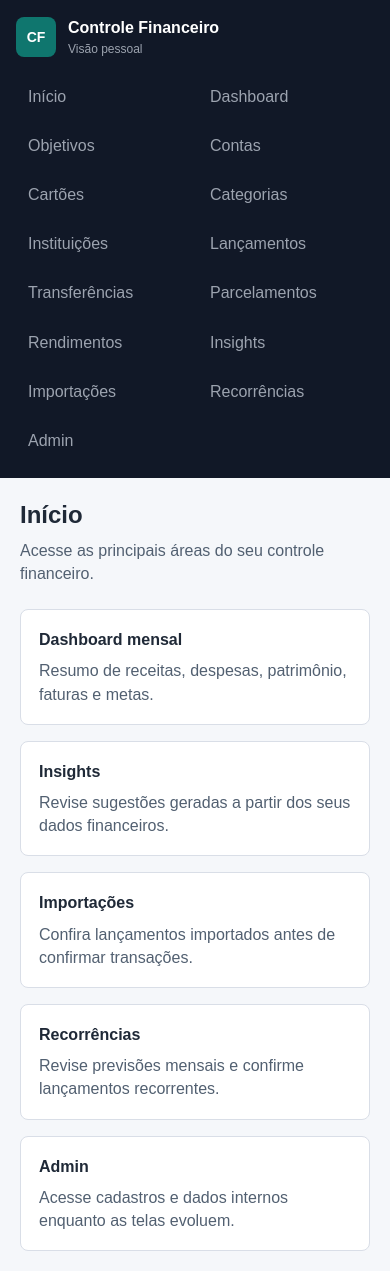
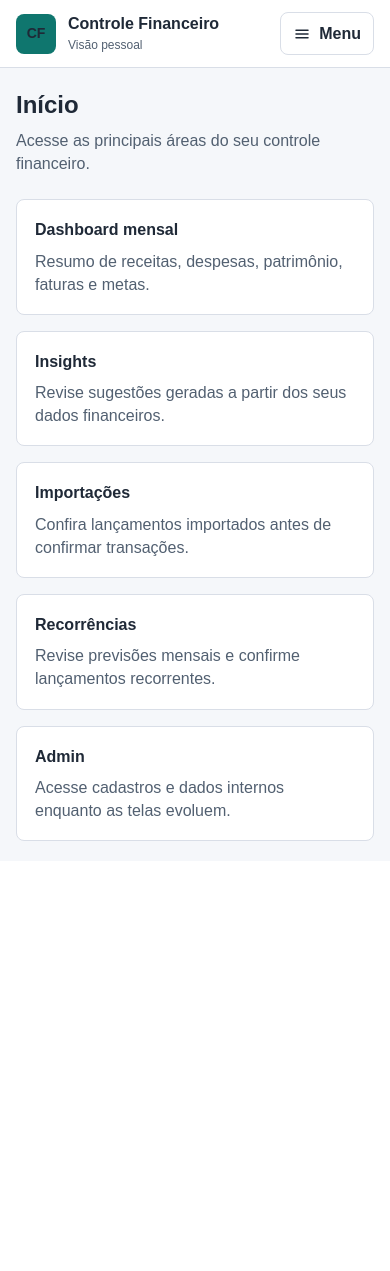
Before and after one commit to Lucassribeiro9/controle-financeiro, a Django app: page / in a window 390 px wide. After the commit the page ends 841 px from the top, so only its background shows below. Run offline with Django 5.2, Linux system fonts and the light colour scheme.

Commit message:
feat(ui): melhora navegacao lateral e mobile

```diff
--- a/static/css/app.css
+++ b/static/css/app.css
@@ -102,16 +102,27 @@ h2 {
     min-height: 100vh;
 }
 
+.mobile-topbar {
+    display: none;
+}
+
 .app-sidebar {
     background: var(--sidebar);
     color: var(--sidebar-active);
+    min-height: 100vh;
     padding: 24px 18px;
+    position: sticky;
+    top: 0;
+}
+
+.app-brand,
+.mobile-brand {
+    align-items: center;
+    display: flex;
+    gap: 12px;
 }
 
 .app-brand {
-    align-items: center;
-    display: flex;
-    gap: 12px;
     margin-bottom: 28px;
 }
 
@@ -128,11 +139,14 @@ h2 {
 }
 
 .app-brand strong,
-.app-brand small {
+.app-brand small,
+.mobile-brand strong,
+.mobile-brand small {
     display: block;
 }
 
-.app-brand small {
+.app-brand small,
+.mobile-brand small {
     color: var(--sidebar-muted);
     font-size: 12px;
     margin-top: 2px;
@@ -140,19 +154,110 @@ h2 {
 
 .app-nav {
     display: grid;
-    gap: 6px;
+    gap: 18px;
 }
 
-.app-nav a {
+.app-nav-group {
+    display: grid;
+    gap: 4px;
+}
+
+.app-nav-group-label {
+    color: var(--sidebar-muted);
+    font-size: 11px;
+    font-weight: 700;
+    letter-spacing: 0.08em;
+    margin: 0 12px 6px;
+    text-transform: uppercase;
+}
+
+.app-nav-group-admin {
+    border-top: 1px solid rgba(255, 255, 255, 0.1);
+    margin-top: 2px;
+    padding-top: 14px;
+}
+
+.app-nav-group-admin .app-nav-link {
+    opacity: 0.78;
+}
+
+.app-nav-link {
+    align-items: center;
     border-radius: var(--radius);
     color: var(--sidebar-muted);
-    display: block;
+    display: flex;
+    gap: 10px;
+    line-height: 1.2;
     padding: 10px 12px;
 }
 
-.app-nav a:hover {
+.app-nav-link:hover,
+.app-nav-link.active {
     background: rgba(255, 255, 255, 0.08);
     color: var(--sidebar-active);
+}
+
+.app-nav-link.active {
+    box-shadow: inset 3px 0 0 var(--accent);
+    font-weight: 700;
+}
+
+.app-nav-link.active .nav-icon {
+    background: rgba(20, 184, 166, 0.16);
+    color: #5eead4;
+}
+
+.nav-icon,
+.menu-icon {
+    align-items: center;
+    display: inline-flex;
+    flex: 0 0 auto;
+    justify-content: center;
+}
+
+.nav-icon {
+    border-radius: 6px;
+    height: 24px;
+    width: 24px;
+}
+
+.nav-icon svg,
+.menu-icon svg {
+    fill: none;
+    height: 18px;
+    stroke: currentColor;
+    stroke-linecap: round;
+    stroke-linejoin: round;
+    stroke-width: 2;
+    width: 18px;
+}
+
+.mobile-menu summary {
+    align-items: center;
+    border: 1px solid var(--line);
+    border-radius: var(--radius);
+    color: var(--text);
+    cursor: pointer;
+    display: inline-flex;
+    font-weight: 700;
+    gap: 8px;
+    list-style: none;
+    min-height: 40px;
+    padding: 9px 12px;
+}
+
+.mobile-menu summary::-webkit-details-marker {
+    display: none;
+}
+
+.mobile-menu summary::marker {
+    content: "";
+}
+
+.mobile-menu[open] summary {
+    background: var(--accent-soft);
+    border-color: rgba(15, 118, 110, 0.3);
+    color: var(--accent);
 }
 
 .app-main {
@@ -806,24 +911,74 @@ h2 {
 }
 
 @media (max-width: 860px) {
+    body {
+        padding-top: 0;
+    }
+
+    .mobile-topbar {
+        align-items: center;
+        background: var(--surface);
+        border-bottom: 1px solid var(--line);
+        display: flex;
+        gap: 12px;
+        justify-content: space-between;
+        min-height: 64px;
+        padding: 12px 16px;
+        position: sticky;
+        top: 0;
+        z-index: 15;
+    }
+
+    .mobile-brand {
+        color: var(--text);
+        min-width: 0;
+    }
+
+    .mobile-brand small {
+        color: var(--muted);
+    }
+
+    .mobile-brand span:last-child {
+        min-width: 0;
+    }
+
+    .mobile-brand strong,
+    .mobile-brand small {
+        overflow: hidden;
+        text-overflow: ellipsis;
+        white-space: nowrap;
+    }
+
+    .mobile-menu {
+        flex: 0 0 auto;
+        position: relative;
+    }
+
+    .mobile-nav-panel {
+        background: var(--sidebar);
+        border-radius: var(--radius);
+        box-shadow: var(--shadow);
+        color: var(--sidebar-active);
+        max-height: calc(100vh - 88px);
+        overflow-y: auto;
+        padding: 16px;
+        position: absolute;
+        right: 0;
+        top: calc(100% + 10px);
+        width: min(360px, calc(100vw - 32px));
+    }
+
     .app-shell {
-        grid-template-columns: 1fr;
+        display: block;
+        min-height: 0;
     }
 
     .app-sidebar {
-        padding: 16px;
-    }
-
-    .app-brand {
-        margin-bottom: 16px;
-    }
-
-    .app-nav {
-        grid-template-columns: repeat(2, minmax(0, 1fr));
+        display: none;
     }
 
     .app-main {
-        padding: 20px;
+        padding: 20px 16px;
     }
 
     .page-header,
--- a/templates/base.html
+++ b/templates/base.html
@@ -13,6 +13,33 @@
 <body>
     <a class="skip-link" href="#content">Pular para o conteúdo</a>
 
+    <header class="mobile-topbar">
+        <a class="mobile-brand" href="/">
+            <span class="app-brand-mark">CF</span>
+            <span>
+                <strong>Controle Financeiro</strong>
+                <small>Visão pessoal</small>
+            </span>
+        </a>
+
+        <details class="mobile-menu">
+            <summary>
+                <span class="menu-icon" aria-hidden="true">
+                    <svg viewBox="0 0 24 24" focusable="false">
+                        <path d="M4 7h16"></path>
+                        <path d="M4 12h16"></path>
+                        <path d="M4 17h16"></path>
+                    </svg>
+                </span>
+                <span>Menu</span>
+            </summary>
+
+            <nav class="mobile-nav-panel" aria-label="Navegação principal">
+                {% include "partials/nav_links.html" with nav_id="mobile" %}
+            </nav>
+        </details>
+    </header>
+
     <div class="app-shell">
         {% include "partials/sidebar.html" %}
 
--- /dev/null
+++ b/templates/partials/nav_links.html
@@ -0,0 +1,171 @@
+{% with namespace=request.resolver_match.namespace path=request.path %}
+    <div class="app-nav-group">
+        <p id="nav-{{ nav_id }}-main" class="app-nav-group-label">Principal</p>
+        <a class="app-nav-link{% if namespace == "core" %} active{% endif %}" href="/" {% if namespace == "core" %}aria-current="page"{% endif %}>
+            <span class="nav-icon" aria-hidden="true">
+                <svg viewBox="0 0 24 24" focusable="false">
+                    <path d="M4 10.5 12 4l8 6.5V20a1 1 0 0 1-1 1h-5v-6h-4v6H5a1 1 0 0 1-1-1v-9.5Z"></path>
+                </svg>
+            </span>
+            <span>Início</span>
+        </a>
+        <a class="app-nav-link{% if namespace == "reports" %} active{% endif %}" href="/reports/month/" {% if namespace == "reports" %}aria-current="page"{% endif %}>
+            <span class="nav-icon" aria-hidden="true">
+                <svg viewBox="0 0 24 24" focusable="false">
+                    <path d="M4 19h16"></path>
+                    <path d="M7 16V9"></path>
+                    <path d="M12 16V5"></path>
+                    <path d="M17 16v-4"></path>
+                </svg>
+            </span>
+            <span>Dashboard</span>
+        </a>
+        <a class="app-nav-link{% if namespace == "goals" %} active{% endif %}" href="/goals/" {% if namespace == "goals" %}aria-current="page"{% endif %}>
+            <span class="nav-icon" aria-hidden="true">
+                <svg viewBox="0 0 24 24" focusable="false">
+                    <circle cx="12" cy="12" r="8"></circle>
+                    <circle cx="12" cy="12" r="3"></circle>
+                </svg>
+            </span>
+            <span>Objetivos</span>
+        </a>
+        <a class="app-nav-link{% if namespace == "accounts" %} active{% endif %}" href="/accounts/" {% if namespace == "accounts" %}aria-current="page"{% endif %}>
+            <span class="nav-icon" aria-hidden="true">
+                <svg viewBox="0 0 24 24" focusable="false">
+                    <rect x="3" y="6" width="18" height="13" rx="2"></rect>
+                    <path d="M3 10h18"></path>
+                </svg>
+            </span>
+            <span>Contas</span>
+        </a>
+    </div>
+
+    <div class="app-nav-group">
+        <p id="nav-{{ nav_id }}-operation" class="app-nav-group-label">Operação</p>
+        <a class="app-nav-link{% if namespace == "cards" %} active{% endif %}" href="/cards/" {% if namespace == "cards" %}aria-current="page"{% endif %}>
+            <span class="nav-icon" aria-hidden="true">
+                <svg viewBox="0 0 24 24" focusable="false">
+                    <rect x="3" y="6" width="18" height="12" rx="2"></rect>
+                    <path d="M3 10h18"></path>
+                    <path d="M7 14h3"></path>
+                </svg>
+            </span>
+            <span>Cartões</span>
+        </a>
+        <a class="app-nav-link{% if namespace == "transactions" and "/transactions/transfers/" not in path %} active{% endif %}" href="/transactions/" {% if namespace == "transactions" and "/transactions/transfers/" not in path %}aria-current="page"{% endif %}>
+            <span class="nav-icon" aria-hidden="true">
+                <svg viewBox="0 0 24 24" focusable="false">
+                    <path d="M8 6h13"></path>
+                    <path d="M8 12h13"></path>
+                    <path d="M8 18h13"></path>
+                    <path d="M3 6h.01"></path>
+                    <path d="M3 12h.01"></path>
+                    <path d="M3 18h.01"></path>
+                </svg>
+            </span>
+            <span>Lançamentos</span>
+        </a>
+        <a class="app-nav-link{% if namespace == "transactions" and "/transactions/transfers/" in path %} active{% endif %}" href="/transactions/transfers/" {% if namespace == "transactions" and "/transactions/transfers/" in path %}aria-current="page"{% endif %}>
+            <span class="nav-icon" aria-hidden="true">
+                <svg viewBox="0 0 24 24" focusable="false">
+                    <path d="M7 7h12l-3-3"></path>
+                    <path d="M17 17H5l3 3"></path>
+                </svg>
+            </span>
+            <span>Transferências</span>
+        </a>
+        <a class="app-nav-link{% if namespace == "installments" %} active{% endif %}" href="/installments/" {% if namespace == "installments" %}aria-current="page"{% endif %}>
+            <span class="nav-icon" aria-hidden="true">
+                <svg viewBox="0 0 24 24" focusable="false">
+                    <rect x="5" y="4" width="14" height="16" rx="2"></rect>
+                    <path d="M8 8h8"></path>
+                    <path d="M8 12h8"></path>
+                    <path d="M8 16h5"></path>
+                </svg>
+            </span>
+            <span>Parcelamentos</span>
+        </a>
+        <a class="app-nav-link{% if namespace == "recurrences" %} active{% endif %}" href="/recurrences/month/page/" {% if namespace == "recurrences" %}aria-current="page"{% endif %}>
+            <span class="nav-icon" aria-hidden="true">
+                <svg viewBox="0 0 24 24" focusable="false">
+                    <path d="M17 2v4"></path>
+                    <path d="M7 2v4"></path>
+                    <rect x="3" y="5" width="18" height="16" rx="2"></rect>
+                    <path d="M3 10h18"></path>
+                </svg>
+            </span>
+            <span>Recorrências</span>
+        </a>
+    </div>
+
+    <div class="app-nav-group">
+        <p id="nav-{{ nav_id }}-data" class="app-nav-group-label">Dados</p>
+        <a class="app-nav-link{% if namespace == "categories" %} active{% endif %}" href="/categories/" {% if namespace == "categories" %}aria-current="page"{% endif %}>
+            <span class="nav-icon" aria-hidden="true">
+                <svg viewBox="0 0 24 24" focusable="false">
+                    <path d="M4 7h7"></path>
+                    <path d="M4 12h12"></path>
+                    <path d="M4 17h9"></path>
+                </svg>
+            </span>
+            <span>Categorias</span>
+        </a>
+        <a class="app-nav-link{% if namespace == "institutions" %} active{% endif %}" href="/institutions/" {% if namespace == "institutions" %}aria-current="page"{% endif %}>
+            <span class="nav-icon" aria-hidden="true">
+                <svg viewBox="0 0 24 24" focusable="false">
+                    <path d="M4 10h16"></path>
+                    <path d="M6 10v8"></path>
+                    <path d="M10 10v8"></path>
+                    <path d="M14 10v8"></path>
+                    <path d="M18 10v8"></path>
+                    <path d="M3 18h18"></path>
+                    <path d="M12 4 4 10h16L12 4Z"></path>
+                </svg>
+            </span>
+            <span>Instituições</span>
+        </a>
+        <a class="app-nav-link{% if namespace == "imports" %} active{% endif %}" href="/imports/review/page/" {% if namespace == "imports" %}aria-current="page"{% endif %}>
+            <span class="nav-icon" aria-hidden="true">
+                <svg viewBox="0 0 24 24" focusable="false">
+                    <path d="M12 3v12"></path>
+                    <path d="m7 10 5 5 5-5"></path>
+                    <path d="M5 21h14"></path>
+                </svg>
+            </span>
+            <span>Importações</span>
+        </a>
+        <a class="app-nav-link{% if namespace == "rates" %} active{% endif %}" href="/rates/" {% if namespace == "rates" %}aria-current="page"{% endif %}>
+            <span class="nav-icon" aria-hidden="true">
+                <svg viewBox="0 0 24 24" focusable="false">
+                    <path d="M4 18 9 9l4 5 5-8"></path>
+                    <path d="M4 21h16"></path>
+                </svg>
+            </span>
+            <span>Rendimentos</span>
+        </a>
+        <a class="app-nav-link{% if namespace == "insights" %} active{% endif %}" href="/insights/page/" {% if namespace == "insights" %}aria-current="page"{% endif %}>
+            <span class="nav-icon" aria-hidden="true">
+                <svg viewBox="0 0 24 24" focusable="false">
+                    <path d="M9 18h6"></path>
+                    <path d="M10 22h4"></path>
+                    <path d="M8 14a6 6 0 1 1 8 0c-.8.7-1 1.5-1 2H9c0-.5-.2-1.3-1-2Z"></path>
+                </svg>
+            </span>
+            <span>Insights</span>
+        </a>
+    </div>
+
+    <div class="app-nav-group app-nav-group-admin">
+        <p id="nav-{{ nav_id }}-system" class="app-nav-group-label">Sistema</p>
+        <a class="app-nav-link{% if path|slice:":7" == "/admin/" %} active{% endif %}" href="/admin/" {% if path|slice:":7" == "/admin/" %}aria-current="page"{% endif %}>
+            <span class="nav-icon" aria-hidden="true">
+                <svg viewBox="0 0 24 24" focusable="false">
+                    <path d="M12 3 4 6v6c0 5 3.4 8 8 9 4.6-1 8-4 8-9V6l-8-3Z"></path>
+                    <path d="M9 12h6"></path>
+                    <path d="M12 9v6"></path>
+                </svg>
+            </span>
+            <span>Admin</span>
+        </a>
+    </div>
+{% endwith %}
--- a/templates/partials/sidebar.html
+++ b/templates/partials/sidebar.html
@@ -8,20 +8,6 @@
     </a>
 
     <nav class="app-nav">
-        <a href="/">Início</a>
-        <a href="/reports/month/">Dashboard</a>
-        <a href="/goals/">Objetivos</a>
-        <a href="/accounts/">Contas</a>
-        <a href="/cards/">Cartões</a>
-        <a href="/categories/">Categorias</a>
-        <a href="/institutions/">Instituições</a>
-        <a href="/transactions/">Lançamentos</a>
-        <a href="/transactions/transfers/">Transferências</a>
-        <a href="/installments/">Parcelamentos</a>
-        <a href="/rates/">Rendimentos</a>
-        <a href="/insights/page/">Insights</a>
-        <a href="/imports/review/page/">Importações</a>
-        <a href="/recurrences/month/page/">Recorrências</a>
-        <a href="/admin/">Admin</a>
+        {% include "partials/nav_links.html" with nav_id="sidebar" %}
     </nav>
 </aside>
```
Also changed, not shown: core/tests/test_navigation.py (added, +44 -0 lines).
